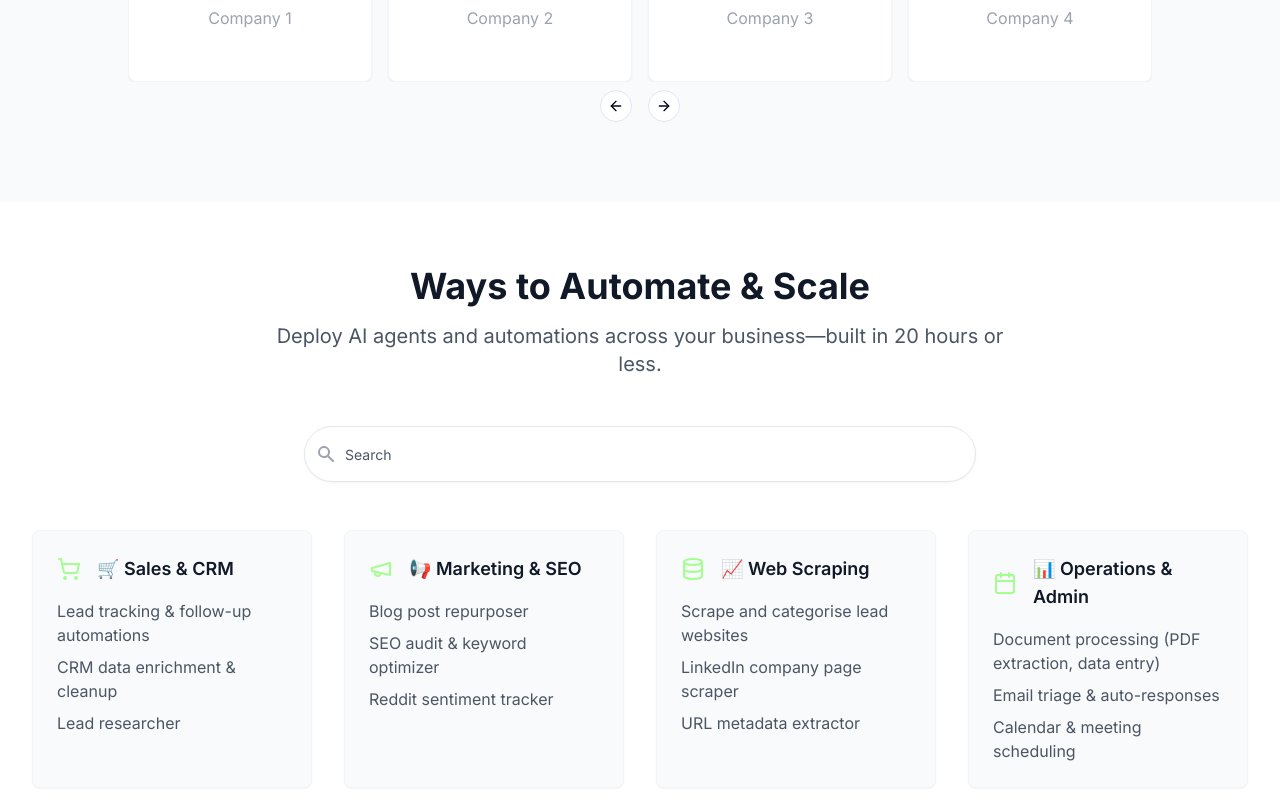
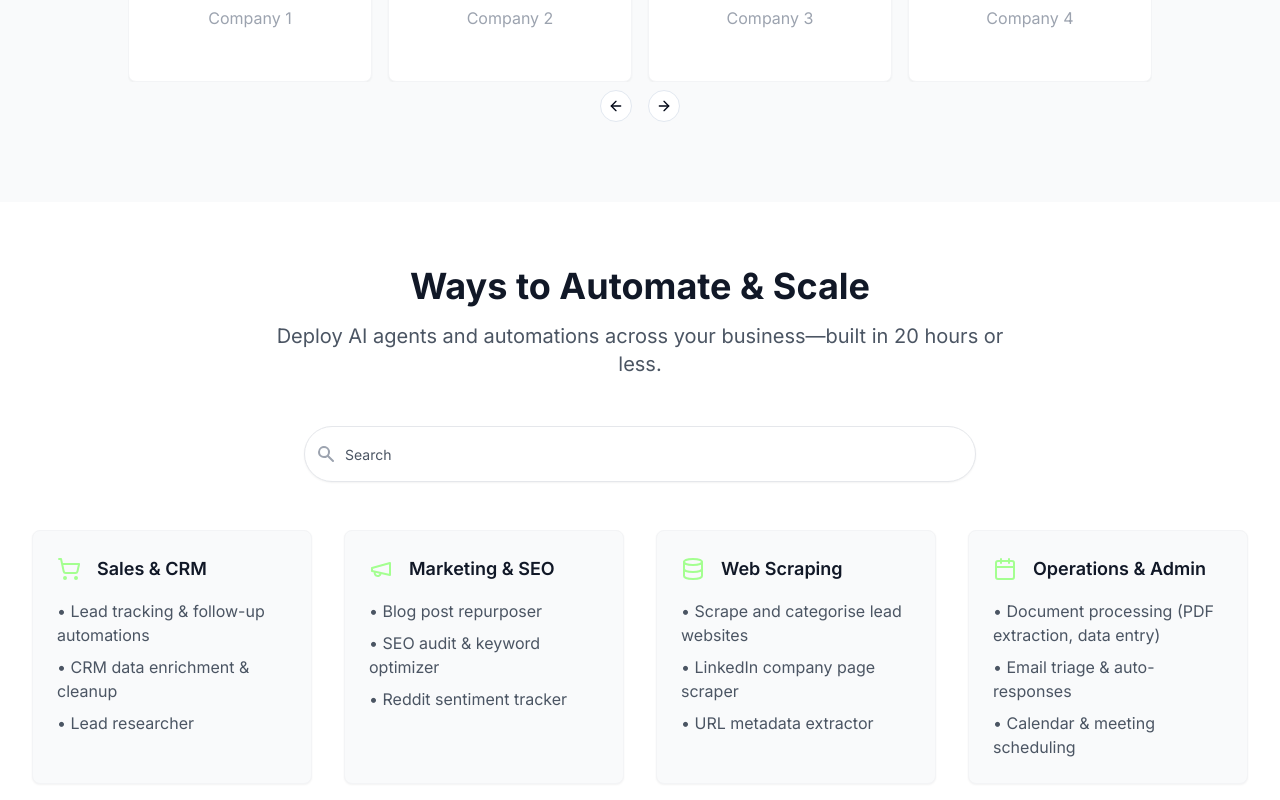
Before and after one commit to 0xexg/twentyhours-automate-ai, a React (Vite) app: page / in a window 1280 px wide. Shown: the part 860-1660 px from the top of the page. Built offline with nearby package versions, Linux system fonts and the light colour scheme.

Commit message:
Refactor: Remove emojis and add bullet points
- Removed emojis from the AutomationFeatures component.
- Added bullet points to the sub-items in the AutomationFeatures component.

```diff
--- a/src/components/AutomationFeatures.tsx
+++ b/src/components/AutomationFeatures.tsx
@@ -1,4 +1,3 @@
-
 import React from 'react';
 import {
   ShoppingCart,
@@ -11,7 +10,6 @@ import { Input } from '@/components/ui/input';
 
 interface FeatureCategory {
   icon: React.ReactNode;
-  emoji: string;
   title: string;
   items: string[];
 }
@@ -20,42 +18,38 @@ const AutomationFeatures = () => {
   const categories: FeatureCategory[] = [
     {
       icon: <ShoppingCart className="h-6 w-6 text-primary" />,
-      emoji: "🛒",
       title: "Sales & CRM",
       items: [
-        "Lead tracking & follow-up automations",
-        "CRM data enrichment & cleanup",
-        "Lead researcher"
+        "• Lead tracking & follow-up automations",
+        "• CRM data enrichment & cleanup",
+        "• Lead researcher"
       ]
     },
     {
       icon: <Megaphone className="h-6 w-6 text-primary" />,
-      emoji: "📢",
       title: "Marketing & SEO",
       items: [
-        "Blog post repurposer",
-        "SEO audit & keyword optimizer",
-        "Reddit sentiment tracker"
+        "• Blog post repurposer",
+        "• SEO audit & keyword optimizer",
+        "• Reddit sentiment tracker"
       ]
     },
     {
       icon: <Database className="h-6 w-6 text-primary" />,
-      emoji: "📈",
       title: "Web Scraping",
       items: [
-        "Scrape and categorise lead websites",
-        "LinkedIn company page scraper",
-        "URL metadata extractor"
+        "• Scrape and categorise lead websites",
+        "• LinkedIn company page scraper",
+        "• URL metadata extractor"
       ]
     },
     {
       icon: <Calendar className="h-6 w-6 text-primary" />,
-      emoji: "📊",
       title: "Operations & Admin",
       items: [
-        "Document processing (PDF extraction, data entry)",
-        "Email triage & auto-responses",
-        "Calendar & meeting scheduling"
+        "• Document processing (PDF extraction, data entry)",
+        "• Email triage & auto-responses",
+        "• Calendar & meeting scheduling"
       ]
     }
   ];
@@ -103,7 +97,7 @@ const AutomationFeatures = () => {
                     {category.icon}
                   </div>
                   <h3 className="text-lg font-semibold text-gray-900">
-                    {category.emoji} {category.title}
+                    {category.title}
                   </h3>
                 </div>
                 <ul className="space-y-2">
```
